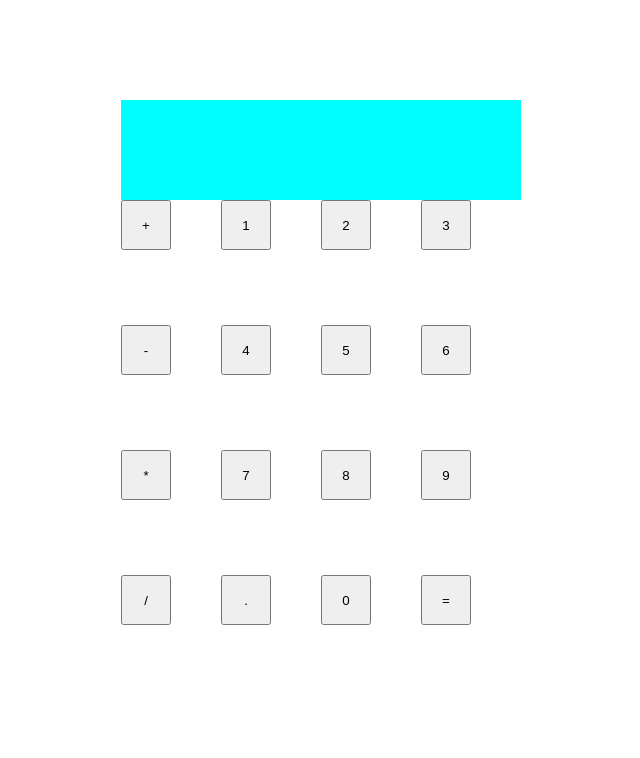
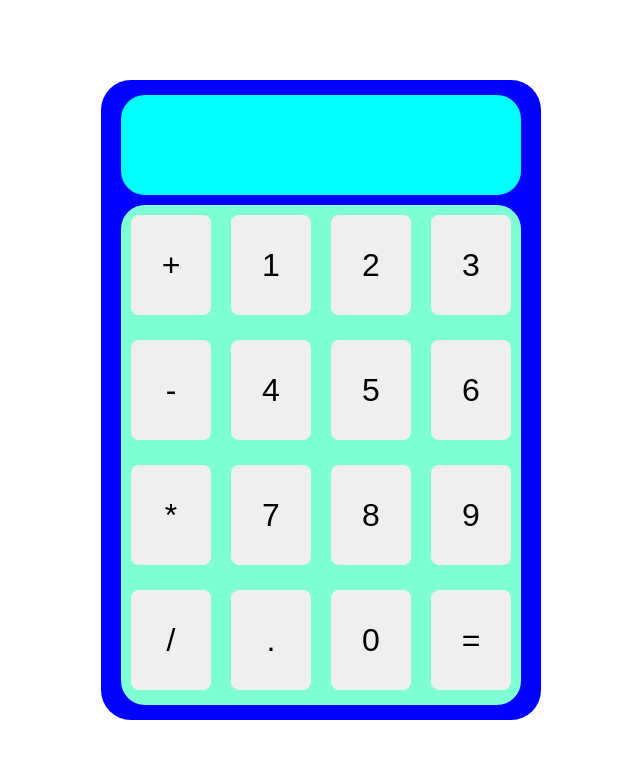
Before and after one commit to henry-phippsoe/calculatorproject, a plain HTML site: page index.html in a window 1280 px wide. Shown: the whole page, without its empty margins (319-959 px from the left). Drawn offline with Linux system fonts and the light colour scheme.

Commit message:
more styling

```diff
--- a/index.html
+++ b/index.html
@@ -7,7 +7,6 @@
     <style>
         body {
             display: flex;
-            flex-direction: column;
             justify-content: center;
             align-items: center;
             margin: 0;
@@ -16,7 +15,14 @@
         }
 
         .container {
-
+            display: flex;
+            flex-direction: column;
+            justify-content: center;
+            align-items: center;
+            background-color: blue;
+            border-radius: 30px;
+            height: 640px;
+            width: 440px;
         }
 
         .calcGrid {
@@ -24,16 +30,25 @@
             grid-template-columns: 100px 100px 100px 100px;
             height: 500px;
             width: 400px;
+            border-radius: 24px;
+            background-color: aquamarine;
         }
 
         #buttons {
-            height: 50px;
-            width: 50px;
+            font-size: 2rem;
+            border: 0;
+            padding: 0;
+            margin: 10px;
+            border-radius: 8px;
+            height: 100px;
+            width: 80px;
         }
 
         #display {
             height: 100px;
             width: 400px;
+            border-radius: 24px;
+            margin-bottom: 10px;
             background-color: aqua;
         }
 
```
